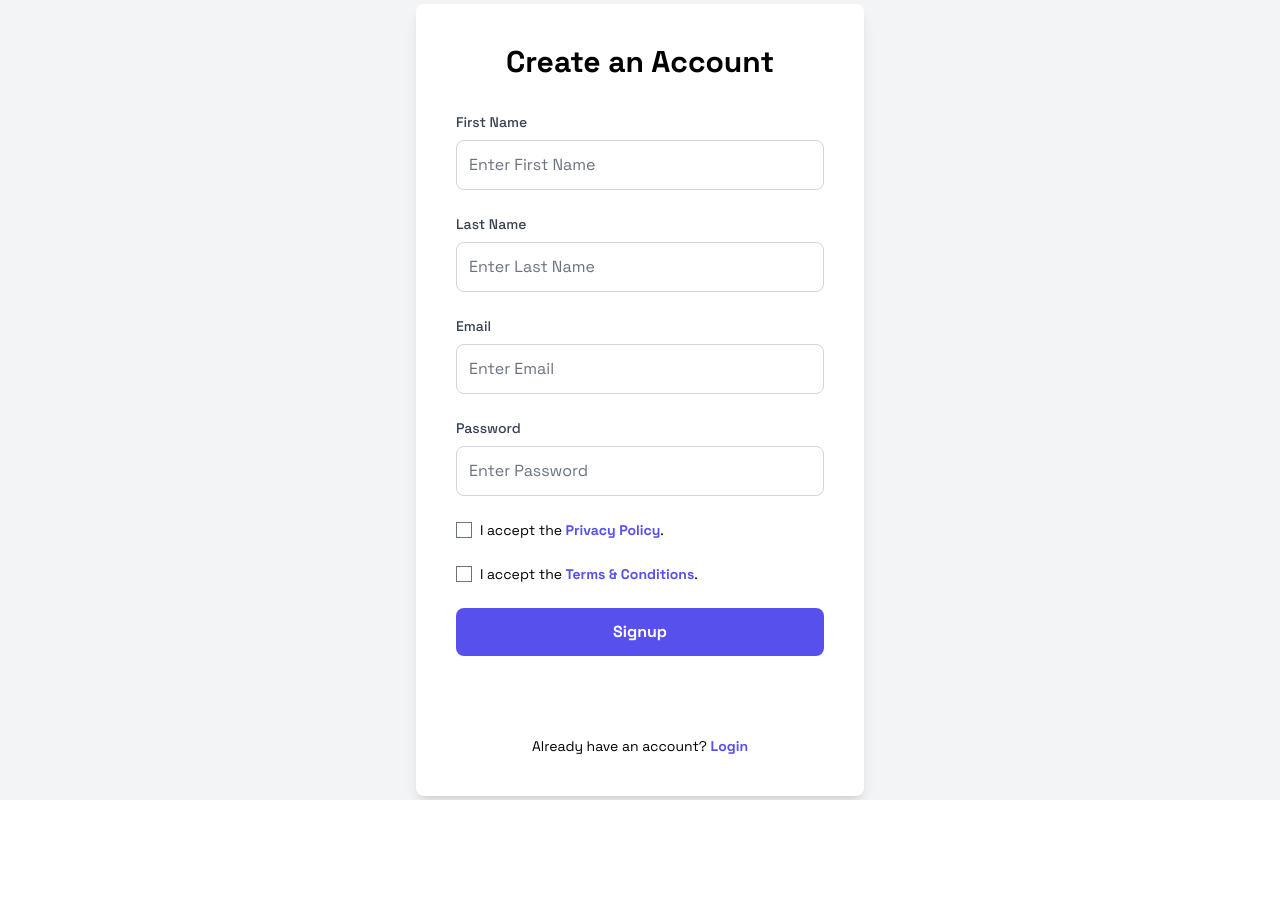
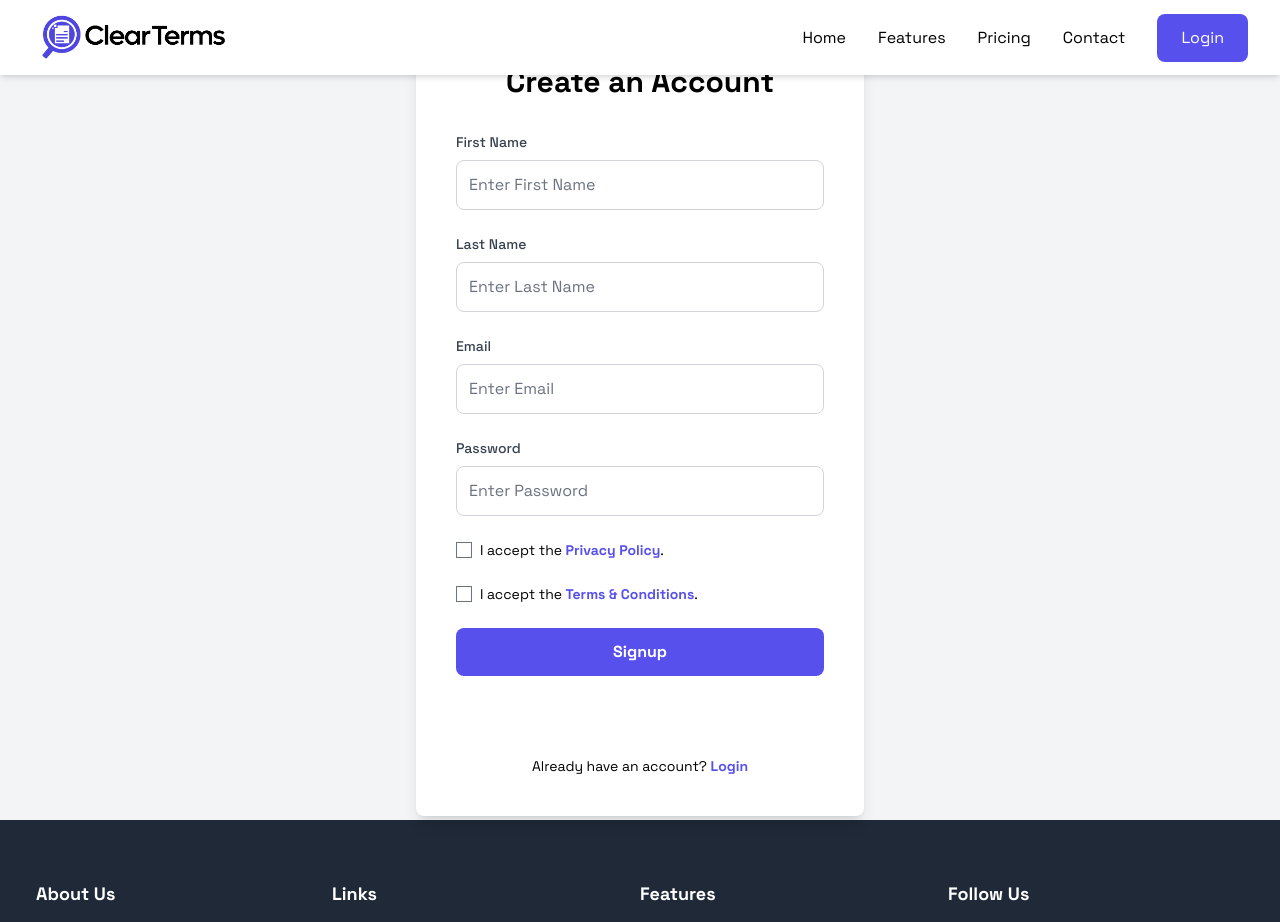
Before and after one commit to sabeelyousaf/clearterms, a Next.js app: page /signup in a window 1280 px wide. Shown: the top 922 px of the page. Before the commit the page ends 800 px from the top, so only its background shows below. Built offline with nearby package versions, Linux system fonts and the light colour scheme; no server answers.

Commit message:
header footer added in signup and sign in

```diff
--- a/src/app/login/page.jsx
+++ b/src/app/login/page.jsx
@@ -8,6 +8,8 @@
 import { googleAuth, login } from '../api/routes'; // Replace with your API route
 import { ThreeDots } from 'react-loader-spinner'; // Import loader spinner component
 import { GoogleOAuthProvider, GoogleLogin } from "@react-oauth/google";
+import Header from '../components/Header';
+import Footer from '../components/Footer';
 
 export default function Signup() {
   const [form, setForm] = useState({ email: '', password: '' });
@@ -105,7 +107,8 @@
 
   return (
     <GoogleOAuthProvider clientId={process.env.NEXT_PUBLIC_GOOGLE_CLIENT_ID}>
-    <div className="min-h-screen flex justify-center items-center bg-gray-100">
+    <Header/>
+    <div className="min-h-screen flex justify-center items-center bg-gray-100 mt-5">
       <ToastContainer /> {/* Toast container to show notifications */}
       <div className="bg-white p-10 rounded-lg shadow-lg w-full max-w-md">
         <h1 className="text-3xl font-bold text-center mb-8">Signin to your Account</h1>
@@ -159,6 +162,7 @@
         </p>
       </div>
     </div>
+    <Footer/>
     </GoogleOAuthProvider>
   );
 }
--- a/src/app/signup/page.jsx
+++ b/src/app/signup/page.jsx
@@ -7,6 +7,8 @@
 import { toast, ToastContainer } from "react-toastify";
 import "react-toastify/dist/ReactToastify.css";
 import { GoogleOAuthProvider, GoogleLogin } from "@react-oauth/google";
+import Footer from '../components/Footer';
+import Header from '../components/Header';
 
 export default function Signup() {
   const [form, setForm] = useState({
@@ -94,7 +96,8 @@
 
   return (
     <GoogleOAuthProvider clientId={process.env.NEXT_PUBLIC_GOOGLE_CLIENT_ID}>
-      <div className="min-h-screen flex justify-center items-center bg-gray-100">
+      <Header/>
+      <div className="min-h-screen flex justify-center items-center bg-gray-100 mt-5">
         <ToastContainer />
         <div className="bg-white p-10 rounded-lg shadow-lg w-full max-w-md">
           <h1 className="text-3xl font-bold text-center mb-8">Create an Account</h1>
@@ -212,6 +215,7 @@
           </p>
         </div>
       </div>
+      <Footer/>
     </GoogleOAuthProvider>
   );
 }
```
